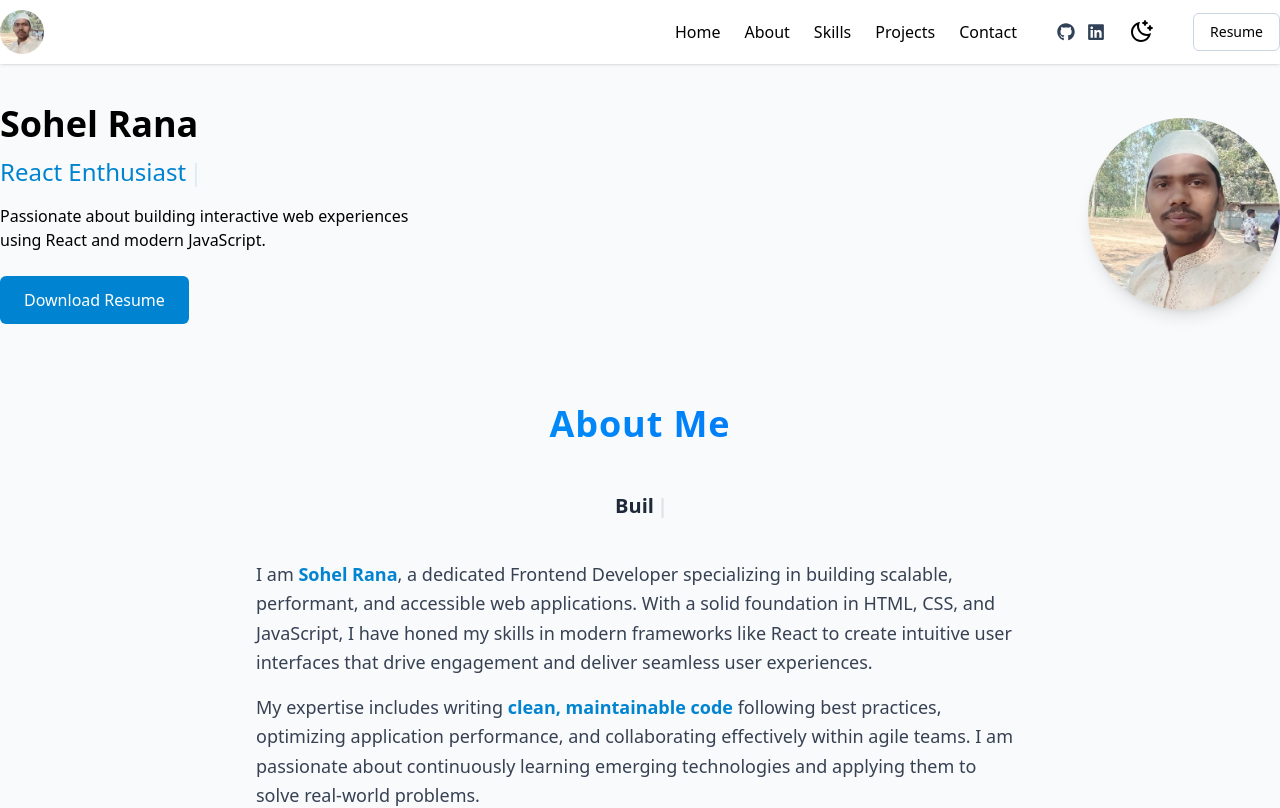
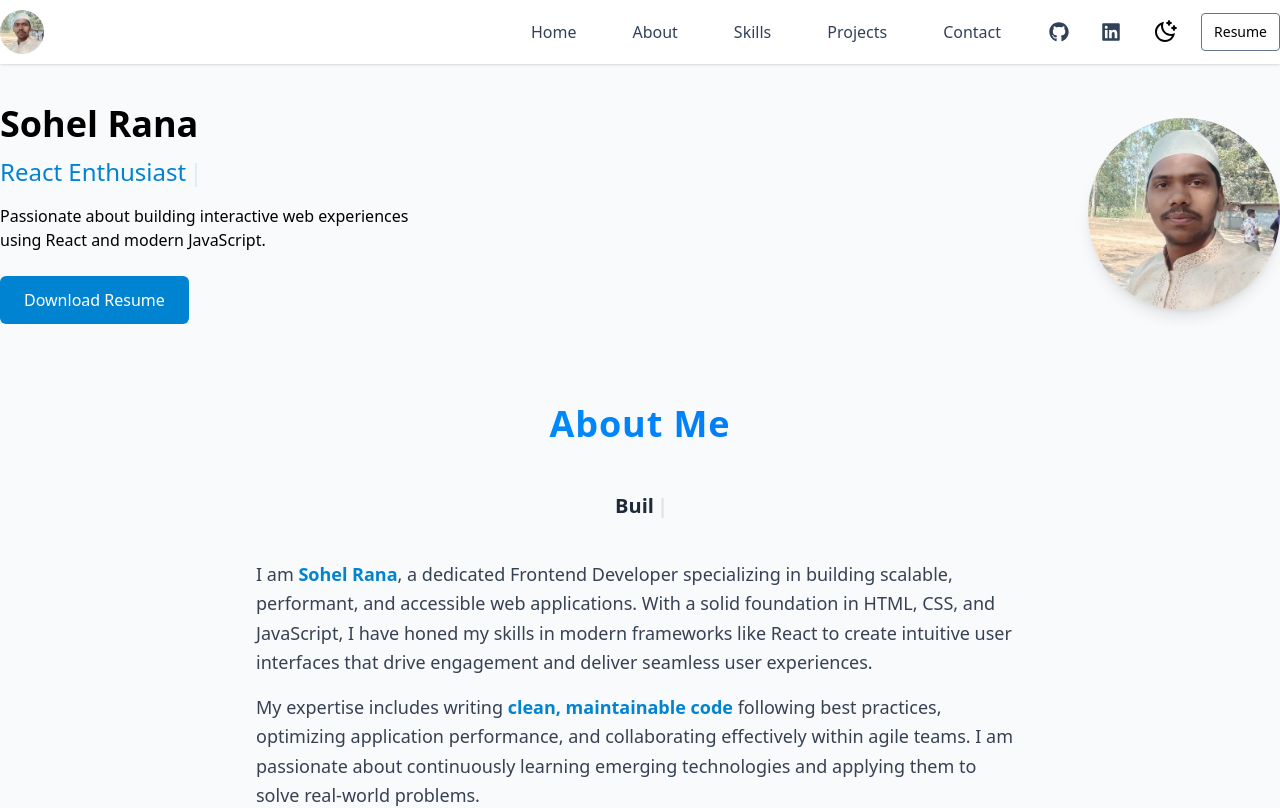
Before and after one commit to sohelrana6105/Portfolio, a React (Vite) app: page / in a window 1280 px wide. Shown: the top 808 px of the page. Built offline with nearby package versions, Linux system fonts and the light colour scheme.

Commit message:
imporve navbar

```diff
--- a/src/componets/Navbar.jsx
+++ b/src/componets/Navbar.jsx
@@ -62,7 +62,7 @@ export default function Navbar() {
                 e.preventDefault();
                 handleNavClick("home");
               }}
-              className="text-xl font-bold text-slate-900"
+              className="text-xl font-bold text-slate-900  "
             >
               <img
                 className="h-11 w-11 rounded-full"
@@ -73,20 +73,25 @@ export default function Navbar() {
           </div>
 
           {/* Desktop Menu */}
-          <nav className="hidden md:flex items-center space-x-6">
+          <nav className="hidden lg:flex items-center space-x-6">
             {navLinks.map((link) => (
               <button
                 key={link.id}
                 onClick={() => handleNavClick(link.id)}
                 // className="text-slate-700 hover:text-sky-600 transition"
-                className="hover:text-sky-600 dark:hover:text-sky-400 transition"
+                // className="hover:text-sky-600 dark:hover:text-sky-400 transition hover:bg-gray-900 hover:btn"
+                className="relative px-4 py-2 text-slate-700 dark:text-slate-200 font-medium rounded-xl
+                 transition-all duration-300 ease-in-out
+                 hover:text-white hover:bg-gradient-to-r hover:from-indigo-500 hover:to-sky-500
+                 hover:shadow-lg hover:shadow-indigo-300/50
+                 active:scale-95"
               >
                 {link.label}
               </button>
             ))}
 
             {/* Social Icons */}
-            <div className="flex items-center space-x-3 ml-4">
+            {/* <div className="flex items-center space-x-3 ml-4">
               <a
                 href="https://github.com/sohelrana6105"
                 target="_blank"
@@ -103,6 +108,33 @@ export default function Navbar() {
               >
                 <FaLinkedin size={18} />
               </a>
+            </div> */}
+            {/* Social Icons */}
+            <div className="flex items-center space-x-4 ">
+              <a
+                href="https://github.com/sohelrana6105"
+                target="_blank"
+                rel="noreferrer"
+                className="p-2 rounded-full text-slate-700 dark:text-blue-400
+               transition-all duration-300 ease-in-out
+               hover:text-white hover:bg-gradient-to-r hover:from-indigo-500 hover:to-sky-500
+               hover:shadow-lg hover:shadow-indigo-300/50
+               active:scale-95"
+              >
+                <FaGithub size={20} />
+              </a>
+              <a
+                href="https://www.linkedin.com/in/sohel-rana-7aa40a379/"
+                target="_blank"
+                rel="noreferrer"
+                className="p-2 rounded-full text-slate-700 dark:text-blue-400
+               transition-all duration-300 ease-in-out
+               hover:text-white hover:bg-gradient-to-r hover:from-indigo-500 hover:to-sky-500
+               hover:shadow-lg hover:shadow-indigo-300/50
+               active:scale-95"
+              >
+                <FaLinkedin size={20} />
+              </a>
             </div>
 
             {/* theme button */}
@@ -112,19 +144,23 @@ export default function Navbar() {
             <a
               href="https://drive.google.com/file/d/150NEF9U1wTMZZsB8ILeXwTf3gbLrXwWw/view?usp=sharing"
               download
-              className="ml-4 px-4 py-2 border border-slate-300 rounded-md text-sm hover:bg-sky-50"
+              // className="ml-4 px-4 py-2 border border-slate-300 rounded-md text-sm hover:bg-sky-50"
+              className="ml-auto px-3 py-2 border border-slate-500 rounded text-sm
+                transition-all duration-300 ease-in-out  hover:text-white hover:bg-gradient-to-r hover:from-indigo-500 hover:to-sky-500  hover:shadow-lg hover:shadow-indigo-300/50
+                active:scale-95
+                "
               target="_balnk"
             >
               Resume
             </a>
           </nav>
 
-          <div className="md:hidden flex items-center gap-4">
+          <div className="lg:hidden flex items-center gap-4">
             {/* theme button */}
             <ThemeButton></ThemeButton>
 
             {/* Mobile Menu Button */}
-            <div className="md:hidden ">
+            <div>
               <button
                 onClick={() => setOpen(!open)}
                 className="p-2 rounded-md text-slate-700 "
@@ -148,40 +184,73 @@ export default function Navbar() {
 
       {/* Mobile Dropdown */}
       {open && (
-        <div className="md:hidden dark:bg-gray-800 border-t dark:border-gray-700 border-gray-300 shadow-2xl">
+        <div className="lg:hidden dark:bg-gray-800 border-t dark:border-gray-700 border-gray-300 shadow-2xl">
           <div className="px-4 py-3 space-y-2 ">
             {navLinks.map((link) => (
+              <div>
                 <button
                   key={link.id}
                   onClick={() => handleNavClick(link.id)}
-                className="block w-full text-left px-2 py-2 rounded hover:bg-slate-300  hover:dark:text-gray-700"
+                  // className="block w-full text-left px-2 py-2 rounded hover:bg-slate-300  hover:dark:text-gray-700"
+
+                  //   className=" px-4 py-2 text-slate-700 dark:text-slate-200 font-medium rounded-xl
+                  //  transition-all duration-300 ease-in-out
+                  //  hover:text-white hover:bg-gradient-to-r hover:from-indigo-500 hover:to-sky-500
+                  //  hover:shadow-lg hover:shadow-indigo-300/50
+                  //  active:scale-95"
+
+                  className="w-full text-left px-4 py-2 text-slate-700 dark:text-slate-200 font-medium rounded-xl
+           transition-all duration-300 ease-in-out
+           hover:text-white hover:bg-gradient-to-r hover:from-indigo-500 hover:to-sky-500
+           hover:shadow-lg hover:shadow-indigo-300/50
+           active:scale-95"
                 >
                   {link.label}
                 </button>
+              </div>
             ))}
 
             <div className="flex items-center space-x-4 pt-2">
+              {/* github */}
               <a
-                href="https://github.com/yourusername"
+                href="https://github.com/sohelrana6105"
                 target="_blank"
                 rel="noreferrer"
-                className="text-slate-700  dark:text-blue-400"
+                className="p-2 rounded-full text-slate-700 dark:text-blue-400
+               transition-all duration-300 ease-in-out
+               hover:text-white hover:bg-gradient-to-r hover:from-indigo-500 hover:to-sky-500
+               hover:shadow-lg hover:shadow-indigo-300/50
+               active:scale-95"
               >
                 <FaGithub size={20} />
               </a>
+              {/* linkdin */}
               <a
-                href="https://linkedin.com/in/yourprofile"
+                href="https://www.linkedin.com/in/sohel-rana-7aa40a379/"
                 target="_blank"
                 rel="noreferrer"
-                className="text-slate-700  dark:text-blue-400"
+                className="p-2 rounded-full text-slate-700 dark:text-blue-400
+               transition-all duration-300 ease-in-out
+               hover:text-white hover:bg-gradient-to-r hover:from-indigo-500 hover:to-sky-500
+               hover:shadow-lg hover:shadow-indigo-300/50
+               active:scale-95"
               >
                 <FaLinkedin size={20} />
               </a>
 
               <a
-                href="/resume.pdf"
+                href="https://drive.google.com/file/d/150NEF9U1wTMZZsB8ILeXwTf3gbLrXwWw/view?usp=sharing"
                 download
-                className="ml-auto px-3 py-2 border border-slate-300 rounded text-sm"
+                className="ml-auto px-3 py-2 border border-slate-500 rounded text-sm
+                transition-all duration-300 ease-in-out  hover:text-white hover:bg-gradient-to-r hover:from-indigo-500 hover:to-sky-500  hover:shadow-lg hover:shadow-indigo-300/50
+                active:scale-95
+                "
+
+                //     className="w-full text-center px-4 py-2 text-slate-700 dark:text-slate-200 font-medium rounded-xl
+                //  transition-all duration-300 ease-in-out
+                //  hover:text-white hover:bg-gradient-to-r hover:from-indigo-500 hover:to-sky-500
+                //  hover:shadow-lg hover:shadow-indigo-300/50
+                //  active:scale-95"
               >
                 Resume
               </a>
--- a/src/sections/About.jsx
+++ b/src/sections/About.jsx
@@ -6,7 +6,7 @@ export default function About() {
   return (
     <section
       id="about"
-      className="bg-gray-50 dark:bg-gray-900  px-7 sm:px-7 py-10"
+      className="bg-gray-50 dark:bg-gray-900  px-7 sm:px-7 py-10   scroll-mt-96 md:scroll-mt-96 lg:scroll-mt-24"
     >
       <motion.h2
         className="text-4xl font-extrabold mb-12 text-center tracking-wide text-transparent bg-clip-text bg-gradient-to-r from-sky-500 to-blue-600 dark:from-gray-400"
--- a/src/sections/Education.jsx
+++ b/src/sections/Education.jsx
@@ -7,7 +7,7 @@ export default function Education() {
     <div className="bg-gray-50 dark:bg-gray-900">
       <section
         id="education"
-        className="max-w-7xl mx-auto px-7 sm:px-7 lg:px-0 py-10"
+        className="max-w-7xl mx-auto px-7 sm:px-7 lg:px-0 py-10 scroll-mt-96 md:scroll-mt-96 lg:scroll-mt-24"
       >
         {/* Heading with typewriter */}
         <motion.h2
--- a/src/sections/Hero.jsx
+++ b/src/sections/Hero.jsx
@@ -8,7 +8,7 @@ export default function Hero() {
       <section
         id="home"
         // className="dark:bg-gray-900 max-w-7xl flex flex-col md:flex-row items-center justify-center  lg:justify-end px-4 sm:px-0 py-10 "
-        className=" max-w-7xl mx-auto flex flex-col md:flex-row items-center justify-center md:justify-between px-7 sm:px-7 lg:px-0 py-10 "
+        className=" max-w-7xl mx-auto flex flex-col md:flex-row items-center justify-center md:justify-between px-7 sm:px-7 lg:px-0 py-10  scroll-mt-96 md:scroll-mt-96 lg:scroll-mt-24"
       >
         {/* Text content */}
         <motion.div
--- a/src/sections/Projects.jsx
+++ b/src/sections/Projects.jsx
@@ -9,7 +9,7 @@ export default function Projects() {
     <div className="bg-gray-50 dark:bg-gray-900">
       <section
         id="projects"
-        className="px-7 lg:px-0 sm:px-7 py-10 max-w-7xl mx-auto"
+        className="px-7 lg:px-0 sm:px-7 py-10 max-w-7xl mx-auto scroll-mt-96 md:scroll-mt-96 lg:scroll-mt-24"
         aria-label="Projects Section"
       >
         <motion.h2
--- a/src/sections/Skills.jsx
+++ b/src/sections/Skills.jsx
@@ -51,7 +51,7 @@ export default function Skills() {
     <div className="bg-gray-50 dark:bg-gray-900 ">
       <section
         id="skills"
-        className="max-w-7xl mx-auto px-7 sm:px-7 lg:px-0 py-10"
+        className="max-w-7xl mx-auto px-7 sm:px-7 lg:px-0 py-10 scroll-mt-96 md:scroll-mt-96 lg:scroll-mt-24"
       >
         <motion.h2
           className="text-4xl font-extrabold mb-12 text-center tracking-wide text-transparent bg-clip-text bg-gradient-to-r from-sky-500 to-blue-600 dark:from-gray-400"
```
Also changed, not shown: src/sections/Contact.jsx (+5 -6 lines). Lines whose indentation alone changed are shown as unchanged.
